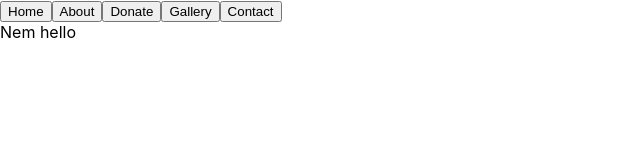
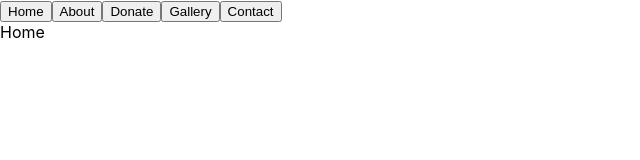
Before and after one commit to CodecoolGlobal/react-for-a-cause-react-rBabett, a React (Create React App) app in the folder cat-react/: page / in a window 1280 px wide. Shown: the top 160 px of the page, without its empty margins (0-640 px from the left). Built offline with nearby package versions, Linux system fonts and the light colour scheme.

Commit message:
add div that shows which button is active

```diff
--- a/cat-react/src/App.js
+++ b/cat-react/src/App.js
@@ -6,9 +6,6 @@ import { useState } from 'react';
 
 function App() {
   const [ActivePage, setActivePage] = useState('Home');
-  if (ActivePage === 'Gallery') {
-    console.log('Gallery')
-  }
 
   return (
     <div>
@@ -16,8 +13,11 @@ function App() {
         <Navbar handleClick={setActivePage}/>
       </div>
       <div id="page">
-        {(ActivePage === 'Gallery') ?
-          (<div>Hello</div>) : (<div>Nem hello</div>)
+        {(ActivePage === 'About') ? (<div>About component</div>)
+        : (ActivePage === 'Donate') ? (<div>Donate component</div>)
+        : (ActivePage === 'Gallery') ? (<div>Gallery component</div>)
+        : (ActivePage === 'Contact') ? (<div>Contact component</div>)
+        : (<div>Home</div>)
         }
       </div>
     </div>
```
